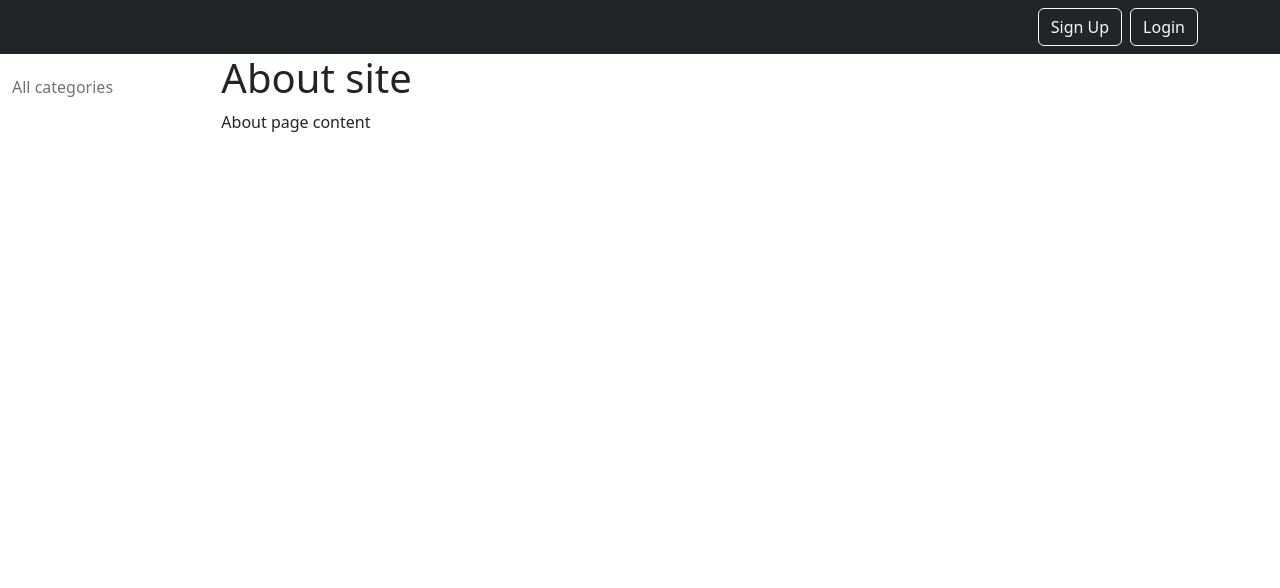
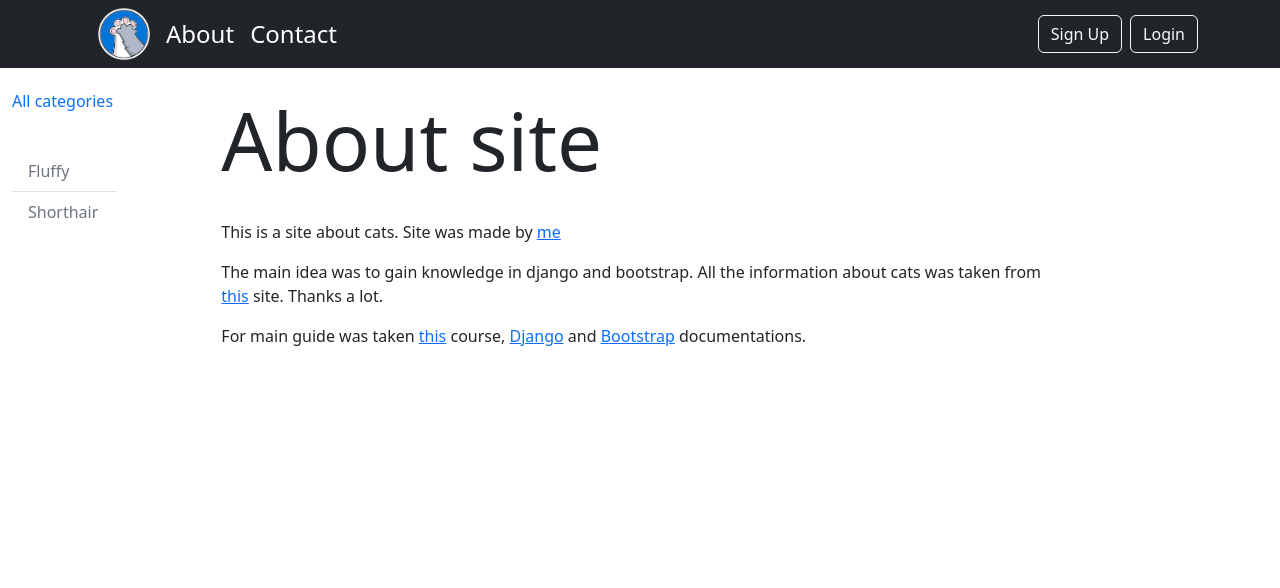
Before and after one commit to embu08/django-selfedu, a Django app: page /about/ in a window 1280 px wide. Shown: the top 588 px of the page. Run offline with Django 4.2, Linux system fonts and the light colour scheme; data comes from the database, SQL or seed files in the repository; both versions use the stored data as it was after the commit.

Commit message:
added About page

```diff
--- a/django_selfedu/cats/templates/cats/about.html
+++ b/django_selfedu/cats/templates/cats/about.html
@@ -1,6 +1,9 @@
 {% extends 'cats/base.html' %}
 
 {% block content %}
-<h1>{{ title }}</h1>
-<p>About page content</p>
+<h1 class="display-1 pt-4 pb-4">{{ title }}</h1>
+<p>This is a site about cats. Site was made by <a href="https://www.linkedin.com/in/yevhen-borysenko-3788a4238/">me</a></p>
+<p>The main idea was to gain knowledge in django and bootstrap. All the information about cats was taken from <a href="https://www.petfinder.com/">this</a> site. Thanks a lot.</p>
+<p>For main guide was taken <a href="https://www.youtube.com/playlist?list=PLA0M1Bcd0w8xO_39zZll2u1lz_Q-Mwn1F">this</a> course,
+    <a href="https://docs.djangoproject.com/en/4.1/">Django</a> and <a href="https://getbootstrap.com/docs/5.2/getting-started/introduction/">Bootstrap</a> documentations.</p>
 {% endblock %}
--- a/django_selfedu/cats/urls.py
+++ b/django_selfedu/cats/urls.py
@@ -4,7 +4,7 @@ from django.views.decorators.cache import cache_page
 
 urlpatterns = [
     path('', BreedsHome.as_view(), name='home'),
-    path('about/', about, name='about'),
+    path('about/', AboutPage.as_view(), name='about'),
     path('add/', CreateBreed.as_view(), name='add'),
     path('contact/', ContactFormView.as_view(), name='contact'),
     path('login/', LoginUser.as_view(), name='login'),
--- a/django_selfedu/cats/views.py
+++ b/django_selfedu/cats/views.py
@@ -4,7 +4,7 @@ from django.contrib.auth.views import LoginView
 from django.http import HttpResponse, HttpResponseNotFound, Http404
 from django.shortcuts import render, redirect, get_object_or_404
 from django.urls import reverse_lazy
-from django.views.generic import ListView, DetailView, CreateView, FormView
+from django.views.generic import ListView, DetailView, CreateView, FormView, TemplateView
 
 from .models import *
 from .forms import *
@@ -108,12 +108,14 @@ def logout_user(request):
     return redirect('login')
 
 
-# Some helpful pages
-def about(request):
-    context = {
-        'title': 'About site',
-    }
-    return render(request, 'cats/about.html', context=context)
+# Some helpful page
+class AboutPage(DataMixin, TemplateView):
+    template_name = 'cats/about.html'
+
+    def get_context_data(self, *, object_list=None, **kwargs):
+        context = super().get_context_data(**kwargs)
+        c_def = self.get_user_context(title='About site')
+        return dict(list(context.items()) + list(c_def.items()))
 
 
 def admin_page(request):
```
Also changed, not shown: django_selfedu/db.sqlite3.
